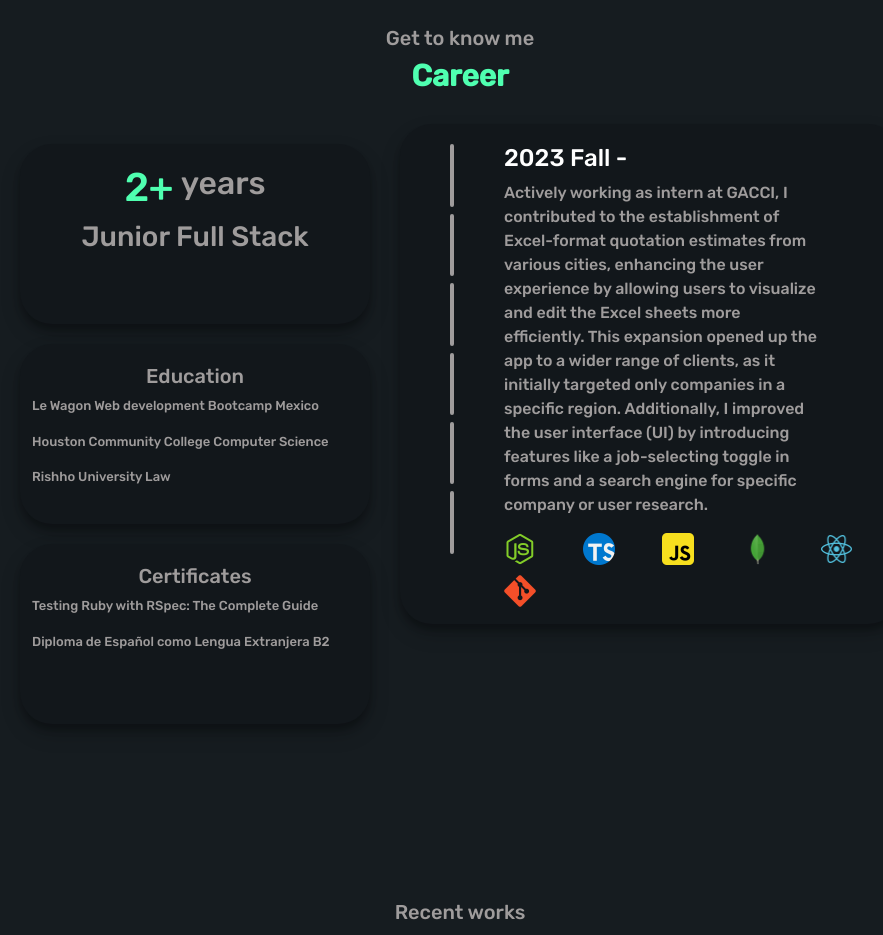
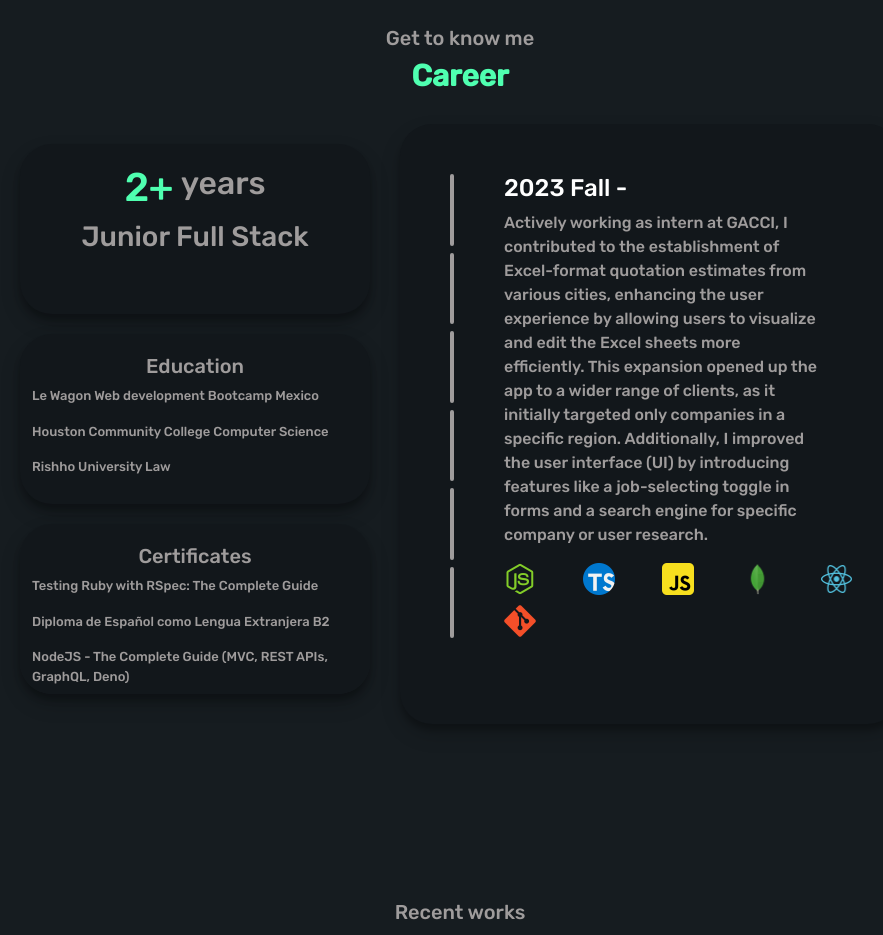
Before and after one commit to JoseHiro/portfolio, a React (Create React App) app: page / in a window 1280 px wide. Shown: the part 840-1775 px from the top of the page, without its empty margins (180-1063 px from the left). Built offline with nearby package versions, Linux system fonts and the light colour scheme; no server answers.

Commit message:
fix space styling

```diff
--- a/src/components/Profile/History/History.jsx
+++ b/src/components/Profile/History/History.jsx
@@ -23,14 +23,7 @@ function Body() {
     {
       time: "2023 Fall -",
       text: "Actively working as intern at GACCI, I contributed to the establishment of Excel-format quotation estimates from various cities, enhancing the user experience by allowing users to visualize and edit the Excel sheets more efficiently. This expansion opened up the app to a wider range of clients, as it initially targeted only companies in a specific region. Additionally, I improved the user interface (UI) by introducing features like a job-selecting toggle in forms and a search engine for specific company or user research.",
-      icons: [
-        node,
-        typescript,
-        javascript,
-        mongoDb,
-        react,
-        git,
-      ],
+      icons: [node, typescript, javascript, mongoDb, react, git],
     },
     {
       time: "2023 Spring -",
@@ -120,6 +113,10 @@ function Body() {
             <div className="body_card_detail">
               <p>Testing Ruby with RSpec: The Complete Guide</p>
               <p>Diploma de Español como Lengua Extranjera B2</p>
+              <p>NodeJS - The Complete Guide (MVC, REST APIs, GraphQL, Deno)</p>
+              <p>
+                React - The Complete Guide 2023 (incl. React Router & Redux)
+              </p>
             </div>
           </article>
         </div>
--- a/src/components/Profile/History/history.css
+++ b/src/components/Profile/History/history.css
@@ -1,4 +1,4 @@
-#history h5{
+#history h5 {
   text-align: center;
 }
 
@@ -9,25 +9,26 @@
 
 #card_deck .body_card {
   width: 350px;
-  height: 180px;
+  height: 170px;
   border-radius: 2rem;
   margin-top: 20px;
   color: var(--color-grey);
   box-shadow: var(--dark-shadow);
   background-color: var(--color-general-background);
+  overflow: auto;
 }
 
-.body_card:hover{
+.body_card:hover {
   border: 2px solid var(--color-neon-green);
 }
 
-.body_card .card_detail_year{
+.body_card .card_detail_year {
   display: flex;
   margin-top: 20px;
 }
 
-.card_detail_year h1{
-   color: var(--color-neon-green);
+.card_detail_year h1 {
+  color: var(--color-neon-green);
 }
 
 .body_card1 {
@@ -36,32 +37,32 @@
   align-items: center;
 }
 
-.body_card p{
+.body_card p {
   font-size: 13px;
 }
 
-.body_card h5{
+.body_card h5 {
   text-align: center;
   padding-top: 20px;
 }
 
-#big_card{
+#big_card {
   border-radius: 2rem;
   margin-left: 30px;
   width: 500px;
-  height: 500px;
+  height: 600px;
   color: var(--color-white);
   display: flex;
   box-shadow: var(--dark-shadow);
   background-color: var(--color-general-background);
 }
 
-#big_card:hover{
+#big_card:hover {
   border: 2px solid var(--color-neon-green);
 }
 
 .long_buttons {
-  margin-top: 20px;
+  margin-top: 50px;
   margin-left: 50px;
 }
 
@@ -73,7 +74,7 @@
   background-color: var(--color-grey);
 }
 
-.long_button:hover{
+.long_button:hover {
   background-color: var(--color-white);
 }
 
@@ -82,11 +83,11 @@
 }
 
 .bigcard_text {
-  margin-top: 20px;
+  padding-top: 50px;
   margin-left: 50px;
 }
 
-.bigcard_text p{
+.bigcard_text p {
   color: var(--color-grey);
   width: 80%;
 }
@@ -97,7 +98,7 @@
   row-gap: 10px;
 }
 
-.bigcard_icons img{
+.bigcard_icons img {
   width: 40%;
 }
 
@@ -119,13 +120,7 @@
     margin: 30px auto 0;
     width: 90%;
   }
-
-  .body_card_detail {
-
-  }
-
 }
 
-@media screen and (max-media: 620px){
-
+@media screen and (max-media: 620px) {
 }
```
